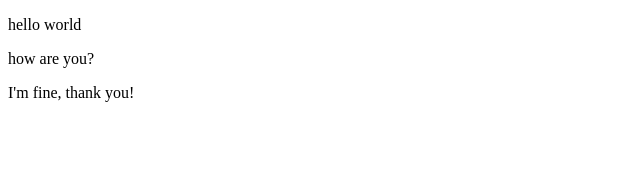
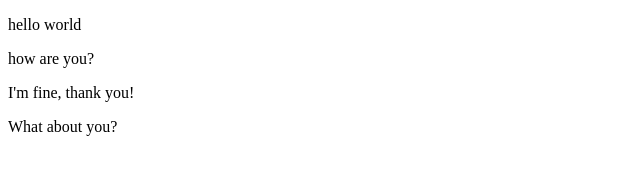
Before and after one commit to Kipkoebenji/benwil, a plain HTML site: page index.html in a window 1280 px wide. Shown: the whole page, without its empty margins (0-640 px from the left). Drawn offline with Linux system fonts and the light colour scheme.

Commit message:
added another paragraph

```diff
--- a/index.html
+++ b/index.html
@@ -9,5 +9,6 @@
     <p>hello world</p>
     <p>how are you?</p>
     <p>I'm fine, thank you!</p>
+    <p>What about you?</p>
 </body>
 </html>
```
